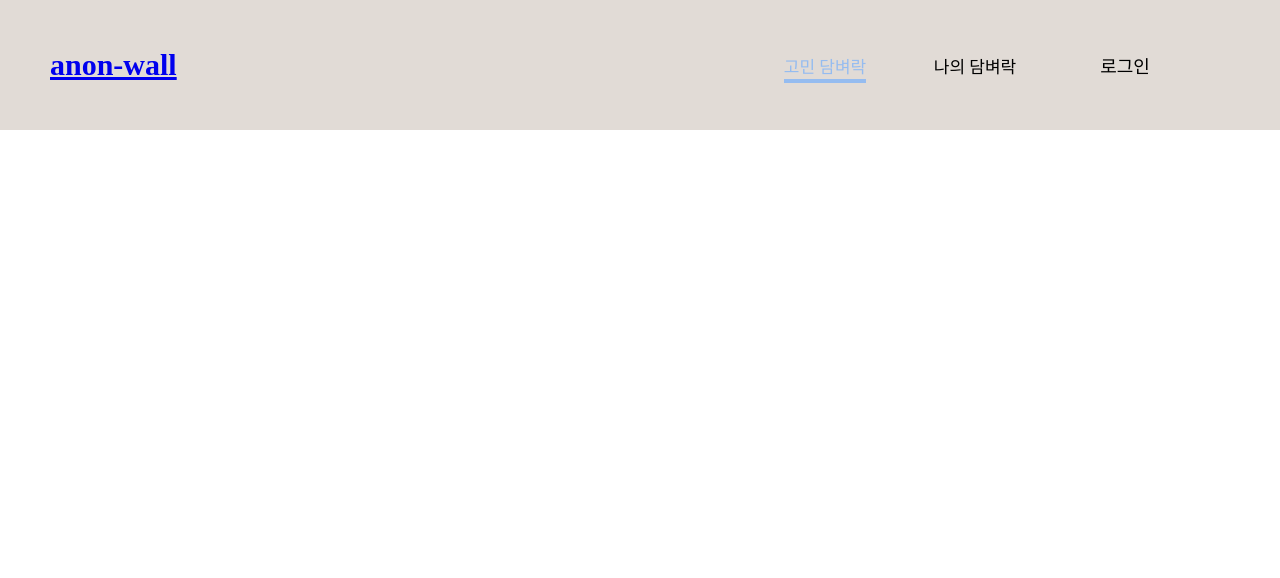
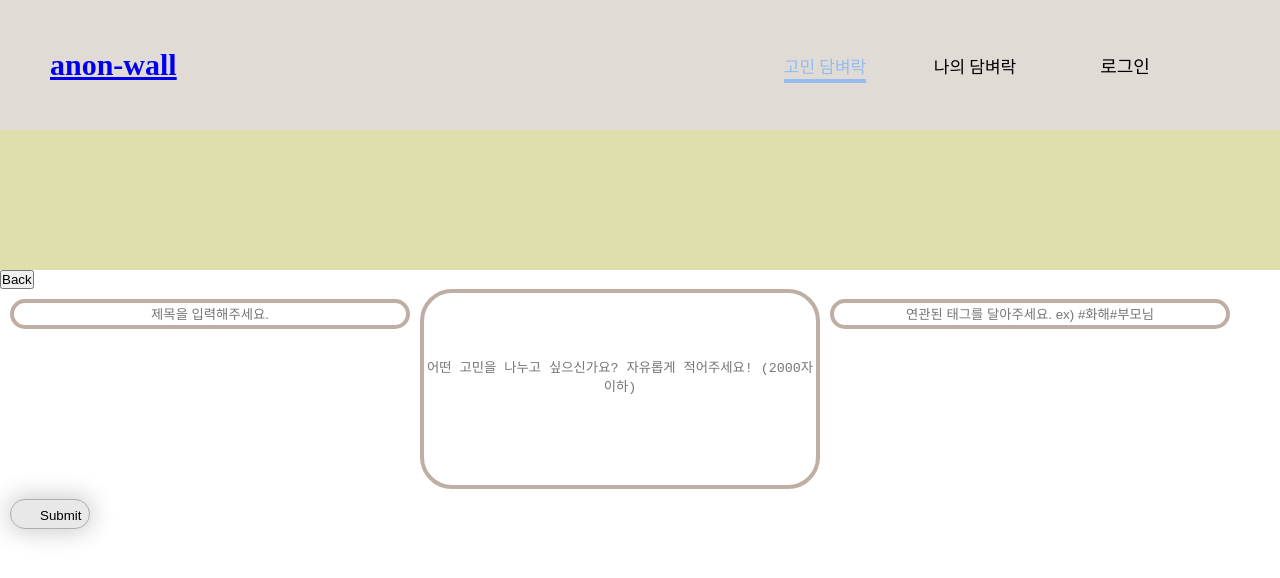
Before and after one commit to anon-wall/anon-wall-frontend, a React (Create React App) app: page /counsels/new in a window 1280 px wide. Shown: the top 578 px of the page. Built offline with nearby package versions, Linux system fonts and the light colour scheme; no server answers.

Commit message:
chore: remove duplicates

```diff
--- a/src/App.js
+++ b/src/App.js
@@ -5,6 +5,7 @@ import MainHeader from "./components/MainHeader";
 import Home from "./pages/Home";
 import StoryList from "./pages/StoryList";
 import StoryDetail from "./pages/StoryDetail";
+import UploadStory from "./pages/UploadStory";
 import CounselorDetail from "./components/CounselorDetail";
 import MyPageMain from "./pages/MyPageMain";
 import MyPageCounselor from "./pages/MyPageCounselor";
@@ -25,7 +26,7 @@ function App() {
             element={<CounselorDetail />}
           />
           <Route path="/counsels/:counsel_id/room" />
-          <Route path="/counsels/new" />
+          <Route path="/counsels/new" element={<UploadStory />} />
           <Route path="/mypage" element={<MyPage />}>
             <Route path="/mypage/main" element={<MyPageMain />} />
             <Route path="/mypage/counselor" element={<MyPageCounselor />} />
--- a/src/pages/StoryList.js
+++ b/src/pages/StoryList.js
@@ -75,6 +75,7 @@ function StoryList() {
         {storyList?.map((story) => {
           const { _id, counselee, title, tag } = story;
 
+          console.log(story);
           return (
             <StoryListEntry
               key={_id}
--- /dev/null
+++ b/src/pages/UploadStory.js
@@ -0,0 +1,156 @@
+import React, { useState } from "react";
+import { useSelector } from "react-redux";
+import { Link } from "react-router-dom";
+// import axios from "axios";
+import styled from "styled-components";
+
+import SubHeader from "../components/common/SubHeader";
+// import {
+//   STORY_SUB_HEADER_HEADING,
+//   STORY_SUB_HEADER_PARAGRAPH,
+// } from "../constants/story";
+
+export default function StoryNew() {
+  const userId = useSelector(({ user }) => user.data._id);
+  // const createdDate = new Date().toISOString();
+
+  const [title, setTitle] = useState("");
+  const [content, setContent] = useState("");
+  const [tag, setTag] = useState([]);
+  // const [isModalOn, setIsModalOn] = useState(false);
+  // const [isCreated, setIsCreated] = useState(true);
+  // const [errorMessage, setErrorMessage] = useState(null);
+
+  function handleChangeTitle(title) {
+    setTitle(title);
+  }
+
+  function handleChangeContent(content) {
+    setContent(content);
+  }
+
+  function handleChangeTag(tag) {
+    setTag(tag);
+  }
+
+  const handleSubmit = async (e) => {
+    e.preventDefault();
+
+    const { title, content, tag } = e.target.children;
+    const splittedTags = tag.value.split("#");
+
+    const newStory = {
+      counselee: userId,
+      title,
+      content,
+      splittedTags,
+    };
+
+    console.log(newStory);
+  };
+
+  // function inputCharacterCheck(object) {
+  //   const restrictedRegex = "/[{}[]/?.,;:|)*~`!^-_+<>@#$%&\\=('\"]/g";
+  //   const easy = restrictedRegex.split("");
+  //   setNoRegex(object);
+
+  //   if (easy.test(object.value)) {
+  //     console.alert("특수문자 입력금지");
+  //     object.value = object.value.substring(0, object.value.length - 1);
+  //   }
+  // }
+
+  return (
+    <>
+      <SubHeader></SubHeader>
+      <Link to="/counselors">
+        <button>Back</button> {/** styled button */}
+      </Link>
+      <FormWrapper>
+        <form action="" name="new-story-form" onSubmit={handleSubmit}>
+          <input
+            className="title"
+            type="text"
+            name="title"
+            placeholder="제목을 입력해주세요."
+            onChange={(e) => handleChangeTitle(e.target.value)}
+            value={title}
+          />
+          <textarea
+            name="content"
+            placeholder="어떤 고민을 나누고 싶으신가요? 자유롭게 적어주세요! (2000자 이하)"
+            onChange={(e) => handleChangeContent(e.target.value)}
+            value={content}
+          />
+          <input
+            className="tag"
+            type="text"
+            name="tag"
+            placeholder="연관된 태그를 달아주세요. ex) #화해#부모님"
+            onChange={(e) => handleChangeTag(e.target.value)}
+            value={tag}
+          />
+          <input className="submit" type="submit" placeholder="사연 올리기" />
+        </form>
+      </FormWrapper>
+    </>
+  );
+}
+
+const FormWrapper = styled.div`
+  display: flex;
+  justify-content: center;
+
+  .title {
+    vertical-align: top;
+    width: 400px;
+    height: 30px;
+    margin: 10px;
+    box-sizing: border-box;
+    border: 4px solid #bfaea4;
+    border-radius: 32px;
+    text-align: center;
+  }
+
+  textarea {
+    vertical-align: top;
+    width: 400px;
+    height: 200px;
+    box-sizing: border-box;
+    resize: none;
+    padding-top: 5%;
+    border: 4px solid #bfaea4;
+    border-radius: 32px;
+    text-align: center;
+  }
+
+  textarea:focus {
+    outline: none !important;
+    border-color: #719ece;
+    box-shadow: 0 0 10px #719ece;
+  }
+
+  .tag {
+    vertical-align: top;
+    width: 400px;
+    height: 30px;
+    margin: 10px;
+    box-sizing: border-box;
+    border: 4px solid #bfaea4;
+    border-radius: 32px;
+    text-align: center;
+  }
+
+  .submit {
+    width: 80px;
+    height: 30px;
+    align-items: flex-start;
+    padding: 8px 29px;
+    margin: 10px;
+    box-sizing: border-box;
+    border: 1px solid #b0adad;
+    border-radius: 40px;
+    background: #e8e8e8;
+    box-shadow: 0px 0px 25px 3px rgba(0, 0, 0, 0.2);
+  }
+`;
```
